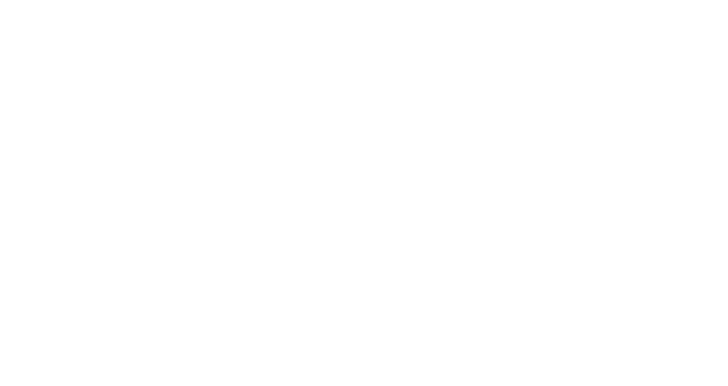
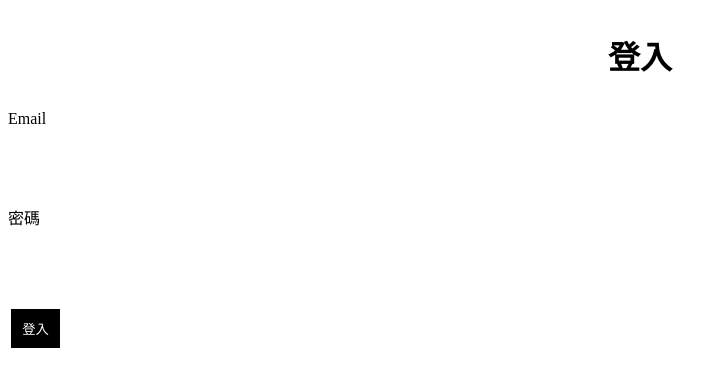
Before and after one commit to jiajyunwang/laravel-ecommerce, a Vue app in the folder vue-project/: page /login in a window 1280 px wide. Before the commit this address had no page. Shown: the top 386 px of the page, without its empty margins (0-728 px from the left). Built offline with nearby package versions, Linux system fonts and the light colour scheme.

Commit message:
refactor: rewrite login using Vue

```diff
--- /dev/null
+++ b/vue-project/src/components/Login.vue
@@ -0,0 +1,57 @@
+<script setup>
+import { ref } from 'vue'
+
+const form = ref({
+  email: '',
+  password: '',
+})
+
+const errors = ref({})
+const errorMessage = ref('')
+const submitting = ref(false)
+
+async function submit() {
+  errors.value = {}
+  errorMessage.value = ''
+  submitting.value = true
+  try {
+    const response = await fetch('/api/login', {
+      method: 'POST',
+      headers: {
+        'Content-Type': 'application/json',
+        'Accept': 'application/json',
+      },
+      body: JSON.stringify(form.value),
+    })
+    const data = await response.json()
+    if (!response.ok) {
+      errors.value = data.errors ?? {}
+      errorMessage.value = data.message ?? ''
+    } else {
+      window.location.href = '/'
+    }
+  } finally {
+    submitting.value = false
+  }
+}
+</script>
+
+<template>
+  <div class="title">
+    <p>登入</p>
+  </div>
+  <div class="form">
+    <form @submit.prevent="submit">
+      <label>Email</label>
+      <input v-model="form.email" type="text" required>
+      <span v-if="errors.email" class="error">{{ errors.email[0] }}</span>
+      <div v-if="errorMessage" class="error">{{ errorMessage }}</div>
+
+      <label>密碼</label>
+      <input v-model="form.password" type="password" required><br>
+      <span v-if="errors.password" class="error">{{ errors.password[0] }}</span>
+
+      <button type="submit" :disabled="submitting">登入</button>
+    </form>
+  </div>
+</template>
--- a/vue-project/src/router/index.js
+++ b/vue-project/src/router/index.js
@@ -1,10 +1,12 @@
 import { createRouter, createWebHistory } from 'vue-router'
 import ProductIndex from '@/components/ProductIndex.vue'
 import Register from '@/components/Register.vue'
+import Login from '@/components/Login.vue'
 
 const routes = [
   { path: '/', component: ProductIndex },
   { path: '/register', component: Register },
+  { path: '/login', component: Login },
 ]
 
 const router = createRouter({
```
